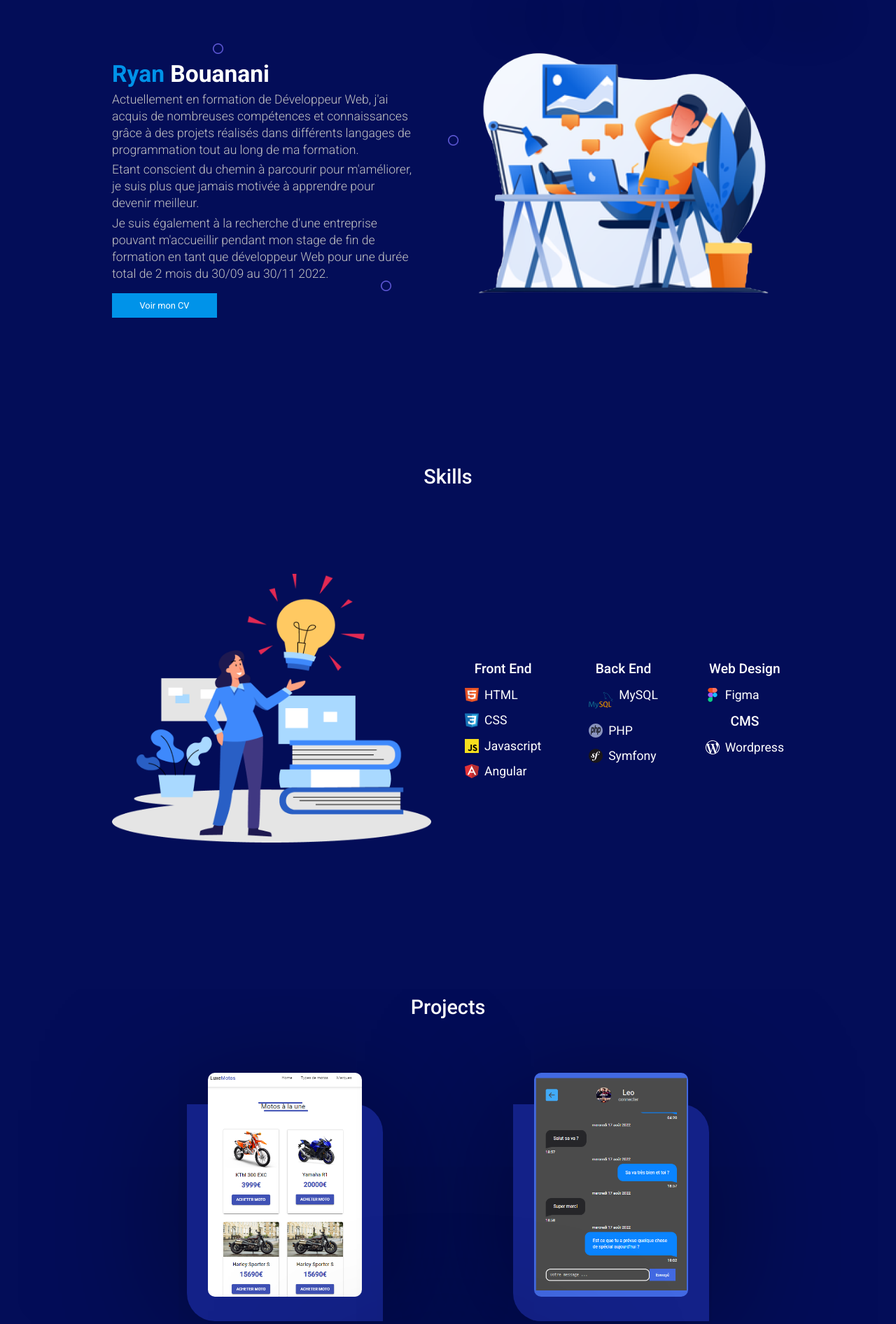
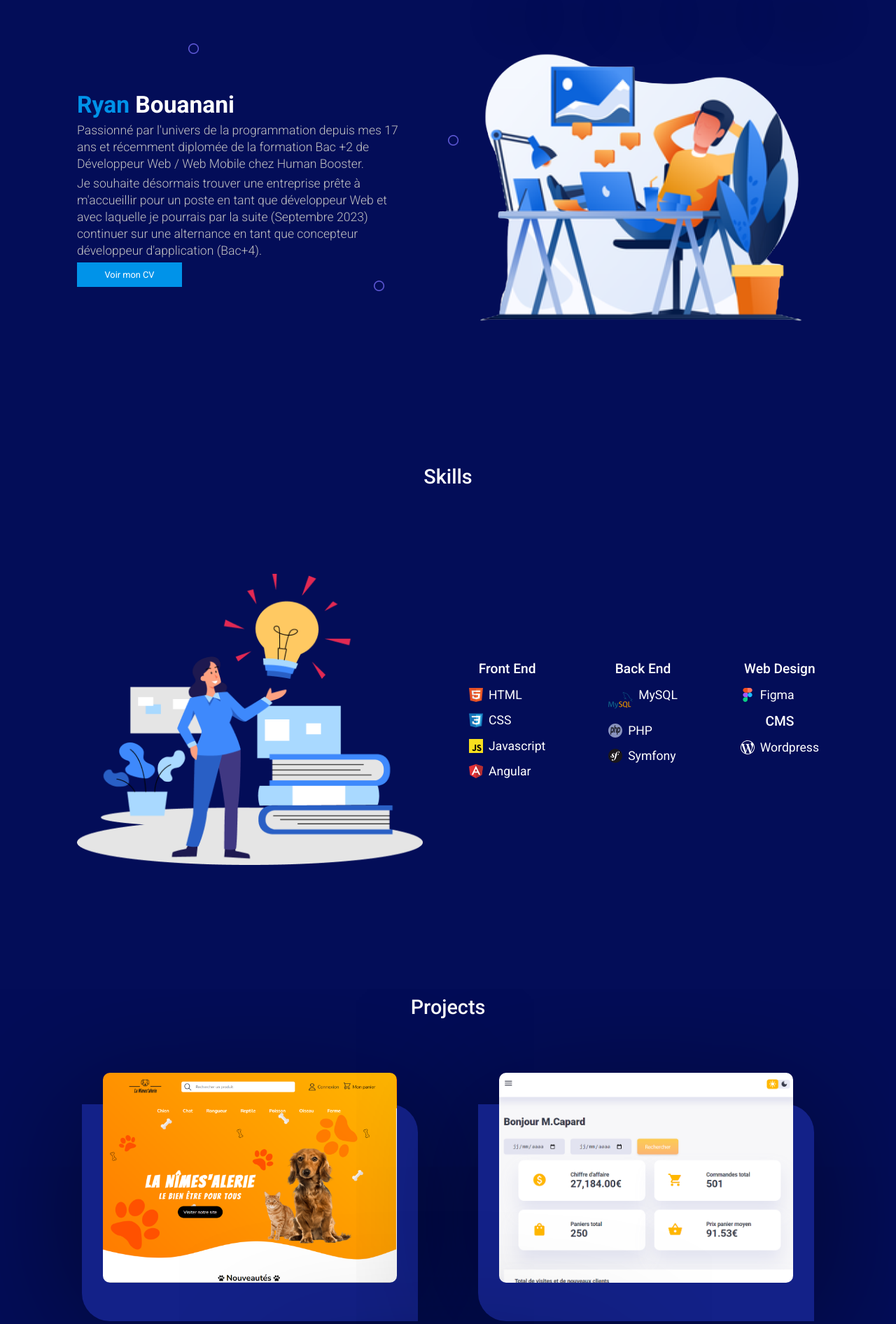
Before and after one commit to Ryan-Bouanani/Portfolio-Ryan-Bouanani, a PHP site: page /index.html in a window 1280 px wide. Shown: the part 112-2004 px from the top of the page at 70% size. Run offline with PHP 8.4, Linux system fonts and the light colour scheme; some libraries are stand-ins or nearby versions.

Commit message:
update project , presentation and exp pro

```diff
--- a/app/scss/_projects.scss
+++ b/app/scss/_projects.scss
@@ -14,8 +14,8 @@
     }
     .projectCard {
         position: relative;
-        max-width: 280px;
-        height: 480px;
+        max-width: 480px;
+        height: 580px;
         background-color: $blueCard;
         padding: 20px 30px;
         display: flex;
@@ -25,8 +25,8 @@
         border-radius: 0 40px 0 40px ;
 
         img {
-            width: 260px;
-            height: 320px;
+            width: 460px;
+            height: 300px;
             position: relative;
             top: -65px;
             left: 50%;
@@ -40,6 +40,12 @@
             margin-bottom: 0.5rem;
         }
     }
+    .projectCard img:hover {
+        cursor: pointer;
+        opacity: 0.8;
+        box-shadow: 0 0 10px rgba(0, 0, 0, 0.5);
+        transition: opacity 0.3s, box-shadow 0.3s;
+    }
     div.content {
         position: relative;
         margin-top: -140px;
@@ -52,11 +58,11 @@
 
     @media screen and (min-width: 650px) {
         .projectCard {
-            width: 295px;
+            width: 100%;
             height: 310px;
         }
         .projectCard:hover {
-            height: 480px;
+            height: 540px;
         }
         div.projectCard:hover div.content {
             visibility: visible;
--- a/app/style.scss
+++ b/app/style.scss
@@ -88,7 +88,7 @@ p {
 }
 .container {
     @include flex(center, center, column);
-    max-width: 960px;
+    max-width: 1060px;
     width: 90%;
     margin: 0 auto;
     margin-bottom: 8.5rem;
--- a/public/index.html
+++ b/public/index.html
@@ -34,12 +34,11 @@
         <section id="home" class="container">
             <div class="homeLeft elementsScroll">
                 <h1><span class="h1Color">Ryan</span> Bouanani</h1>
-                <p>Actuellement en formation de Développeur Web, j'ai acquis de nombreuses compétences et connaissances grâce à des projets réalisés dans différents langages de programmation tout au long de ma formation.
+                <p>Passionné par l'univers de la programmation depuis mes 17 ans et récemment diplomée de la formation Bac +2 de Développeur Web / Web Mobile chez Human Booster.
                 </p>
                 <p>
-                    Etant conscient du chemin à parcourir pour m'améliorer, je suis plus que jamais motivée à apprendre pour devenir meilleur.
+                    Je souhaite désormais trouver une entreprise prête à m'accueillir pour un poste en tant que développeur Web et avec laquelle je pourrais par la suite (Septembre 2023) continuer sur une alternance en tant que concepteur développeur d'application (Bac+4).
                 </p>
-                <p>Je suis également à la recherche d'une entreprise pouvant m'accueillir pendant mon stage de fin de formation en tant que développeur Web pour une durée total de 2 mois du 30/09 au 30/11 2022.</p>
                 <a href="assets/CV/CV RYAN BOUANANI.pdf" class="button" download="">Voir mon CV</a>
             </div>
             <div class="homeRight elementsScroll">
@@ -129,17 +128,47 @@
             <div class="ProjectsCardsContainer">
                 <div class="projectCard elementsScroll projectCard1">
                     <!-- <div class="cardImg"> -->
-                        <a href="https://github.com/Ryan-Bouanani/exam_angular">
-                        <img src="./assets/luxeMoto.PNG" alt="Moto store angular">
+                        <a href="https://la-nimes-alerie.netkube.net/">
+                        <img src="./assets/la-Nîmes-alerie.png" alt="Dashboard angular">
                     </a>
                     <!-- </div> -->
                     <div class="content">
-                        <h3>Site de Moto</h3>
-                        <p>Création d'un site de moto en Angular faisant appel à une api avec affichage des motos à la une, page détail de chaque motos et motos trier par marques et types</p>
+                        <h3>La Nîmes'alerie</h3>
+                        <p>Création d'un site e-commerce pour une animalerie avec Symfony. Projet présenté au jury qui ma permis de valider mon diplôme de DWWM.
+                            <p>
+                                Mis en place d'une api avec API Platform,
+                                Rôles utilisateurs,
+                                Barre de recherche,
+                                Gestion du compte,
+                                Commandes fictif,
+                                Partie backoffice permettant de gérer l'administration du site (produits, catégories et sous catégories, marques, promotions, commandes, clients),
+                            </p>
+                        </p>
+                    </div>
+                </div>
+                <div class="projectCard elementsScroll projectCard1">
+                    <!-- <div class="cardImg"> -->
+                        <a href="https://dashboard-bc.vercel.app">
+                        <img src="./assets/dashboard.png" alt="Dashboard angular">
+                    </a>
+                    <!-- </div> -->
+                    <div class="content">
+                        <h3>Dashboard</h3>
+                        <p>Création d'un dashboard d’analyse de données  en Angular faisant appel à l'api de mon site "La Nîmes'alerie". Ce dashboard permet d'obtenir en temps réel et selon les dates entrées par l'utilisateur différentes données du site "La Nîmes'alerie" comme le nombre de paniers, commandes, le chiffre d'affaires et bien d'autres informations</p>
                     </div>
                 </div>
 
                 <div class="projectCard elementsScroll">
+                    <a href="https://github.com/Ryan-Bouanani/App_Meteo">
+                        <img src="./assets/appMeteo.PNG" alt="app-Meteo Javascript">
+                    </a>
+                    <div class="content">
+                        <h3>APP-METEO</h3>
+                        <p>Création d'une application méteo en HTML, CSS et Javascript. Utilisation d'une api, localisation, îcones dynamique selon le temps qu'il fait, affichage de la température par jour et température toutes les 3 heures</p>
+                        </div>
+                </div>
+
+                <!-- <div class="projectCard elementsScroll">
                     <a href="https://github.com/Ryan-Bouanani/CHAT-APP">
                         <img src="./assets/chat.PNG" alt="chat en php">
                     </a>
@@ -147,16 +176,7 @@
                         <h3>CHAT</h3>
                         <p>Création d'une application de chat en PHP SQL et AJAX avec formulaire d'inscription / connexion, barre de recherche d'utilisateur et message en temps réel</p>
                         </div>
-                </div>
-                <div class="projectCard elementsScroll">
-                    <a href="https://github.com/Ryan-Bouanani/App_Meteo">
-                        <img src="./assets/appMeteo.PNG" alt="app-Meteo Javascript">
-                    </a>
-                    <div class="content">
-                        <h3>APP-METEO</h3>
-                        <p>Création d'une application méteo en Javascript avec api, localisation, îcones dynamique, température par jour et toutes les 3 heures</p>
-                        </div>
-                </div>
+                </div> -->
             </div>
         </section>
 
@@ -175,7 +195,7 @@
                     </div>
                     <div class="educationCard elementsScroll">
                         <p class="date">09/2018 - 06/2021<p/>
-                        <h3 class="diplome">BAC PROFESSIONNEL TRANSPORT</h3>
+                        <h3 class="diplome">BAC DE TRANSPORT</h3>
                         <h4 class="school">Lycée Claude Lebois</>
                         <h5 class="location">Saint-Chamond</h5>
                     </div>
@@ -195,35 +215,44 @@
             <div class="timeline elementsScroll">
                 <div class="expContainer left elementsScroll">
                     <div class="expCard">
-                        <p class="date">09/2020 - 10/2020</p>
+                        <p class="date">10/2022 - 12/2022 (2 mois)</p>
+                        <h3>Développeur Web / Netkube</h3>
+                        <h5>Roanne</h5>
+                        <p class="paraGray">Réalisation de site e-commmerce en php symfony. Création et utilisation d'une API via API Platform. Création d'un dashboard d'analyse de données en Angular. Gestion de base de données et déploiement serveur</p>
+                    </div>
+                </div>
+                <div class="expContainer right elementsScroll">
+                    <div class="expCard">
+                        <p class="date">09/2020 - 10/2020 (1 mois)</p>
                         <h3>Exploitant Transport / Pejy Transport</h3>
                         <h5>Saint Etienne</h5>
                         <p class="paraGray">Organisation d'un transport routier, affectation des moyens humains et matériels, utilisation logiciels entreprise, suivie tournées conducteur, optimisation des tournées et planning des conducteurs.</p>
                     </div>
                 </div>
-                <div class="expContainer right elementsScroll">
+                <div class="expContainer left elementsScroll">
                     <div class="expCard">
-                        <p class="date">11/2019 - 12/2019</p>
+                        <p class="date">11/2019 - 12/2019 (1 mois)</p>
                         <h3>Exploitant Transport / Perrenot Transport </h3>
                         <h5>Rive-de-Gier</h5>
                     </div>
                 </div>
-                <div class="expContainer left elementsScroll">
+                <!-- <div class="expContainer right elementsScroll">
+                    <div class="expCard">
+                        <p class="date">12/2018  (1 mois)</p>
+                        <h3>Magasinier / Lycée Claude Lebois</h3>
+                        <h5>Saint-Chamond</h5>
+                        <p class="paraGray">GGestion de l'état des stocks via le logiciel du magasin, Vérification des marchandises et inventaires.</p>
+                    </div>
+                </div> -->
+                <!-- <div class="expContainer left elementsScroll">
                     <div class="expCard">
                         <p class="date">06/2019</p>
                         <h3> Agent de quai / Alpex Protection</h3>
                         <h5>Saint-Chamond</h5>
                         <p class="paraGray">Préparation de commandes, chargement et déchargement de camions</p>
                     </div>
-                </div>
-                <div class="expContainer right elementsScroll">
-                    <div class="expCard">
-                        <p class="date">12/2018</p>
-                        <h3>Magasinier / Lycée Claude Lebois</h3>
-                        <h5>Saint-Chamond</h5>
-                        <p class="paraGray">Réception et vérification marchandises, gestion de l'état des stocks, inventaires, préparation expédition marchandises.</p>
-                    </div>
-                </div>
+                </div>  -->
+
             </div>
         </section>
 
@@ -275,7 +304,7 @@
 
     <footer>
         <p>Designé et coder par Ryan Bouanani</p>
-        <p>©Copyright 2022 - Ryan Bouanani</p>
+        <p>©Copyright 2023 - Ryan Bouanani</p>
     </footer>
 
     <!-- Javascript -->
--- a/public/style.css
+++ b/public/style.css
@@ -336,8 +336,8 @@ header .none {
 }
 #projects .projectCard {
   position: relative;
-  max-width: 280px;
-  height: 480px;
+  max-width: 480px;
+  height: 580px;
   background-color: #132188;
   padding: 20px 30px;
   display: flex;
@@ -347,8 +347,8 @@ header .none {
   border-radius: 0 40px 0 40px;
 }
 #projects .projectCard img {
-  width: 260px;
-  height: 320px;
+  width: 460px;
+  height: 300px;
   position: relative;
   top: -65px;
   left: 50%;
@@ -361,6 +361,12 @@ header .none {
 #projects .projectCard div.content h3 {
   margin-bottom: 0.5rem;
 }
+#projects .projectCard img:hover {
+  cursor: pointer;
+  opacity: 0.8;
+  box-shadow: 0 0 10px rgba(0, 0, 0, 0.5);
+  transition: opacity 0.3s, box-shadow 0.3s;
+}
 #projects div.content {
   position: relative;
   margin-top: -140px;
@@ -372,11 +378,11 @@ header .none {
 }
 @media screen and (min-width: 650px) {
   #projects .projectCard {
-    width: 295px;
+    width: 100%;
     height: 310px;
   }
   #projects .projectCard:hover {
-    height: 480px;
+    height: 540px;
   }
   #projects div.projectCard:hover div.content {
     visibility: visible;
@@ -802,7 +808,7 @@ p {
   align-items: center;
   justify-content: center;
   flex-direction: column;
-  max-width: 960px;
+  max-width: 1060px;
   width: 90%;
   margin: 0 auto;
   margin-bottom: 8.5rem;
```
Also changed, not shown: package.json (+19 -2 lines), package-lock.json, public/assets/FormRegister.png (added), public/assets/dashboard.png (added), public/assets/la-Nîmes-alerie.png (added), 3 other files.
